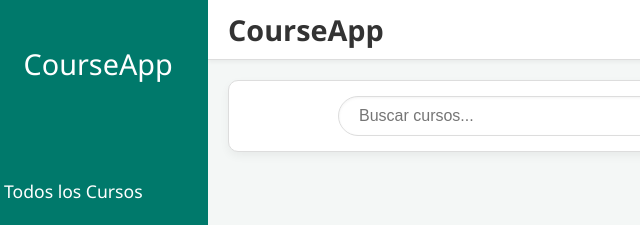
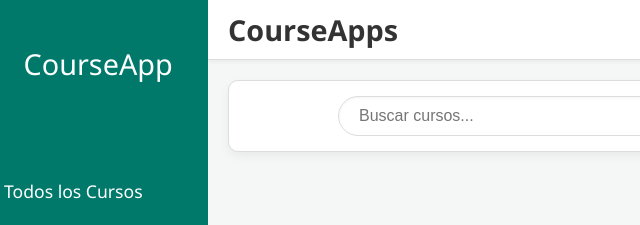
Before and after one commit to josecantero/curseApp, an Electron app: page index.html in a window 1200 px wide. Shown: the top 225 px of the page, 82-722 px from the left. Drawn offline with Linux system fonts and the light colour scheme; no server answers.

Commit message:
actualización de prueba para actualización automática

```diff
--- a/index.html
+++ b/index.html
@@ -16,7 +16,7 @@
                 <button id="" class="sidebar-toggle-mobile">
                     <i class="fas fa-bars"></i>
                 </button>
-                <h1>CourseApp</h1>
+                <h1>CourseApps</h1>
             </header>
 
             <div class="search-bar-container"></div>
--- a/package.json
+++ b/package.json
@@ -1,6 +1,6 @@
 {
   "name": "courseapp",
-  "version": "1.0.66",
+  "version": "1.0.67",
   "description": "Courses Catalog",
   "main": "main.js",
   "resolutions": {
```
